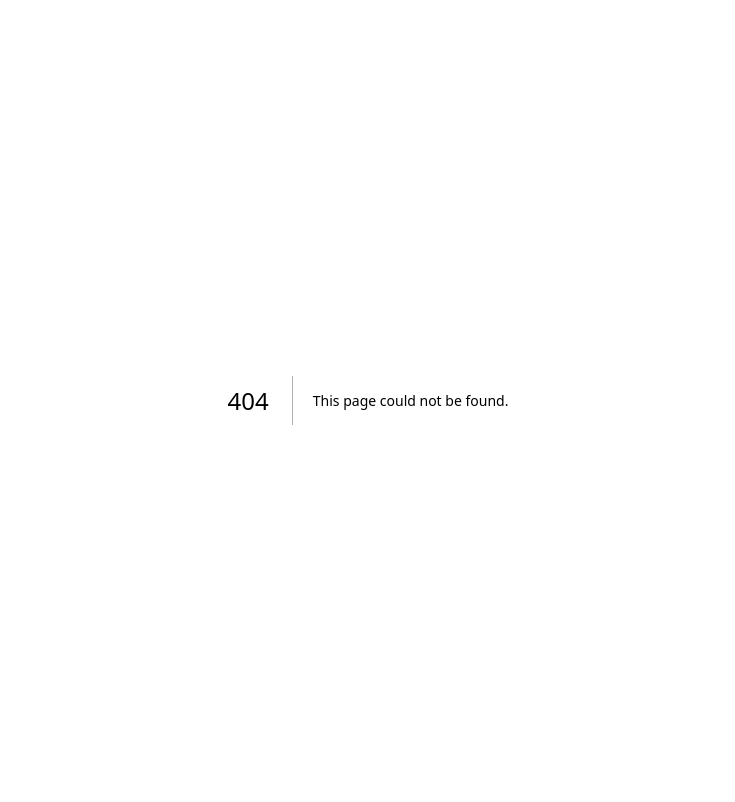
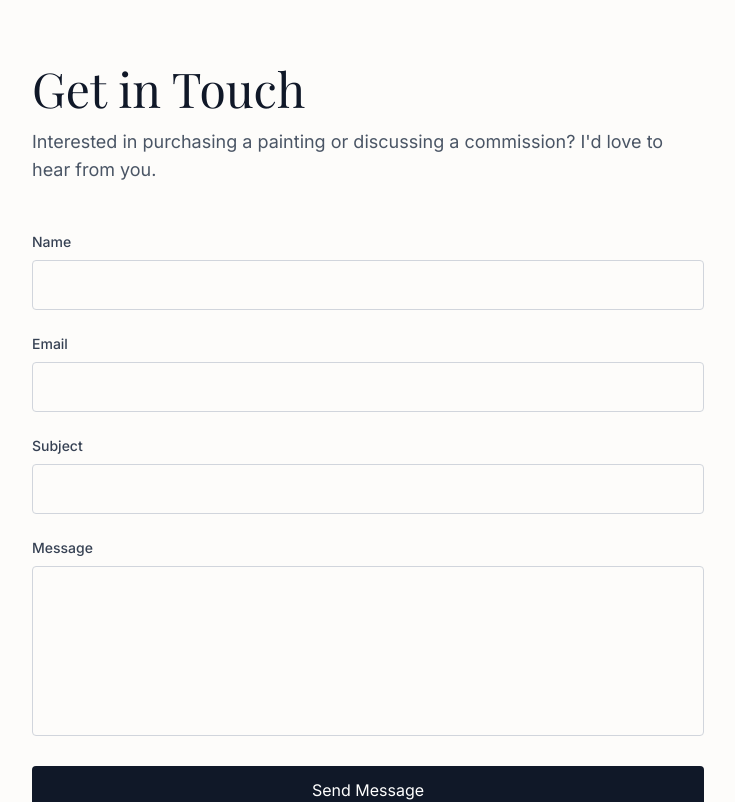
Before and after one commit to ChrisStewart77/paula-henchell-art, a Next.js app: page /contact in a window 1280 px wide. Before the commit this address had no page. Shown: the top 802 px of the page, without its empty margins (272-1007 px from the left). Built offline with nearby package versions, Linux system fonts and the light colour scheme; a web font is replaced by a local one.

Commit message:
Add contact page

```diff
--- /dev/null
+++ b/app/contact/page.tsx
@@ -0,0 +1,87 @@
+export default function ContactPage() {
+  return (
+    <main className="min-h-screen bg-[#fdfcfa]">
+      <div className="container mx-auto px-6 py-16">
+        <div className="max-w-2xl mx-auto">
+          <h1 className="font-serif text-4xl md:text-5xl font-light text-gray-900 mb-4">
+            Get in Touch
+          </h1>
+          <p className="font-sans text-lg text-gray-600 mb-12">
+            Interested in purchasing a painting or discussing a commission?
+            I'd love to hear from you.
+          </p>
+
+          <form className="space-y-6">
+            <div>
+              <label htmlFor="name" className="block font-sans text-sm font-medium text-gray-700 mb-2">
+                Name
+              </label>
+              <input
+                type="text"
+                id="name"
+                name="name"
+                className="w-full px-4 py-3 border border-gray-300 rounded focus:outline-none focus:ring-2 focus:ring-gray-400"
+                required
+              />
+            </div>
+
+            <div>
+              <label htmlFor="email" className="block font-sans text-sm font-medium text-gray-700 mb-2">
+                Email
+              </label>
+              <input
+                type="email"
+                id="email"
+                name="email"
+                className="w-full px-4 py-3 border border-gray-300 rounded focus:outline-none focus:ring-2 focus:ring-gray-400"
+                required
+              />
+            </div>
+
+            <div>
+              <label htmlFor="subject" className="block font-sans text-sm font-medium text-gray-700 mb-2">
+                Subject
+              </label>
+              <input
+                type="text"
+                id="subject"
+                name="subject"
+                className="w-full px-4 py-3 border border-gray-300 rounded focus:outline-none focus:ring-2 focus:ring-gray-400"
+                required
+              />
+            </div>
+
+            <div>
+              <label htmlFor="message" className="block font-sans text-sm font-medium text-gray-700 mb-2">
+                Message
+              </label>
+              <textarea
+                id="message"
+                name="message"
+                rows={6}
+                className="w-full px-4 py-3 border border-gray-300 rounded focus:outline-none focus:ring-2 focus:ring-gray-400 resize-none"
+                required
+              ></textarea>
+            </div>
+
+            <button
+              type="submit"
+              className="w-full px-8 py-3 bg-gray-900 text-white font-sans rounded hover:bg-gray-800 transition-colors"
+            >
+              Send Message
+            </button>
+          </form>
+
+          <div className="mt-12 pt-12 border-t border-gray-200 text-center">
+            <p className="font-sans text-gray-600">
+              Or email directly at:{" "}
+              <a href="mailto:paula@paulahenchell.com" className="text-gray-900 underline">
+                paula@paulahenchell.com
+              </a>
+            </p>
+          </div>
+        </div>
+      </div>
+    </main>
+  );
+}
```
